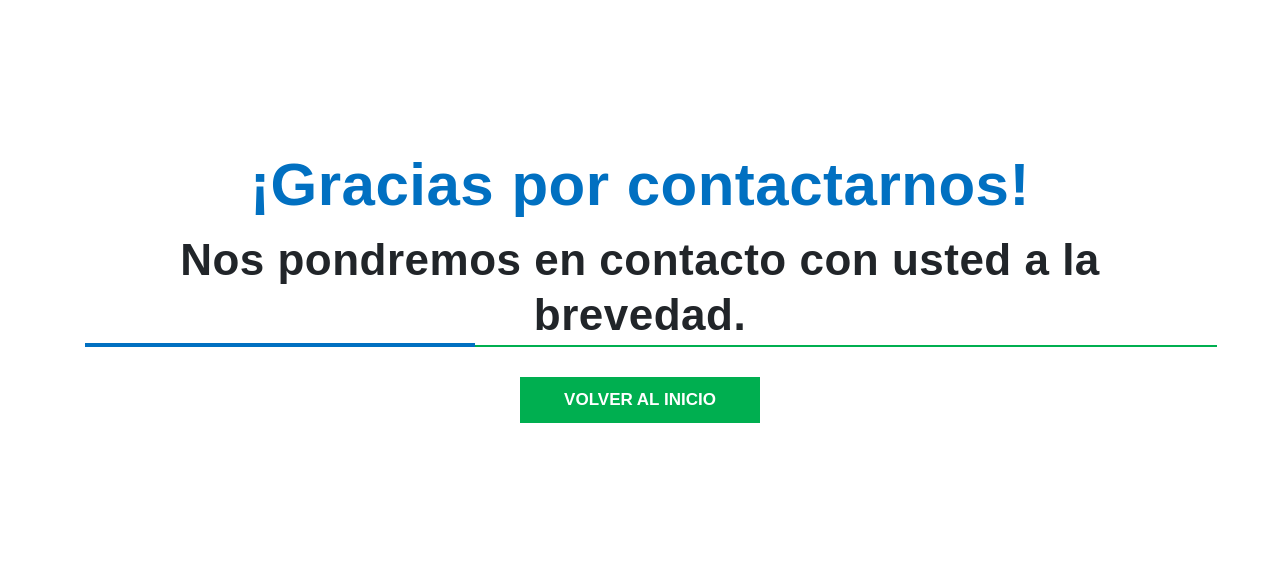
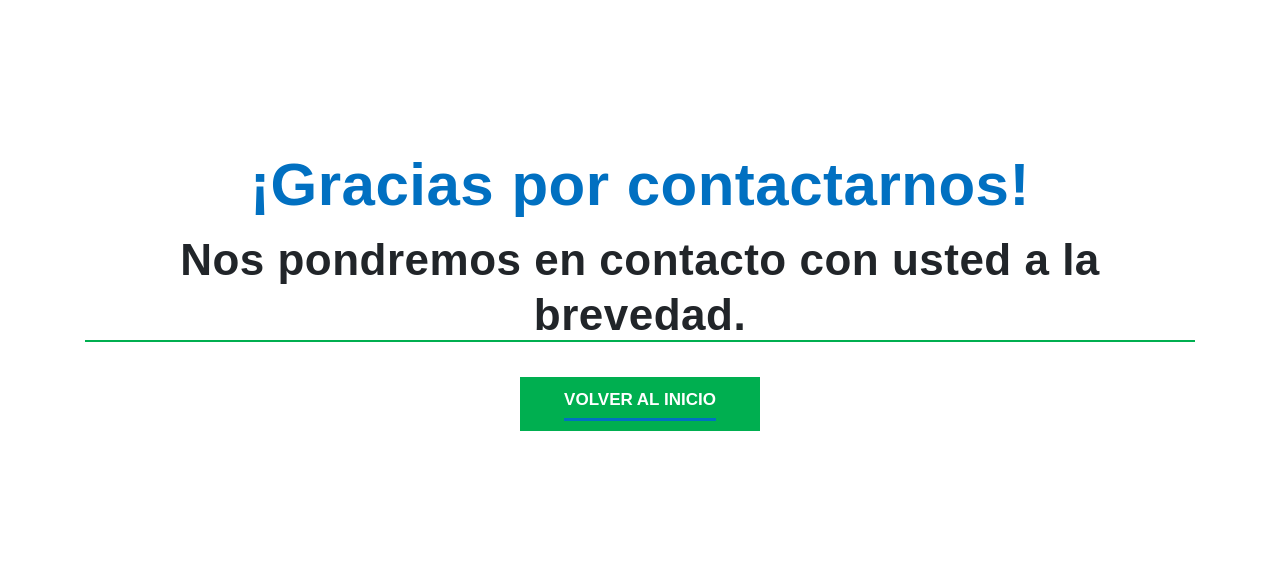
Before and after one commit to lucasgarcia85/oilcombustibles, a website: page thank-you.html in a window 1280 px wide. Shown: the part 104-666 px from the top of the page. Drawn offline with nearby package versions, Linux system fonts and the light colour scheme.

Commit message:
fix titulos h2

```diff
--- a/assets/styles/scss/_globals.scss
+++ b/assets/styles/scss/_globals.scss
@@ -110,38 +110,30 @@ strong {
 section {
     padding: 2rem 0;
 
-    h2{
-       padding-bottom: 5px;
+
+    h2 {
+        padding-bottom: 5px;
         position: relative;
 
-    &:after {
+        &::before {
             content: "";
             position: absolute;
-            left: 2%; /* Centra el borde en el 80% del ancho */
-            bottom: 0;
-            width: 100%; /* Ancho del borde */
-            height: 2px; /* Grosor del borde */
-            background-color: $color-green /* Color del borde */
-
-            }
-
-    &:before {
-            content: "";
-            position: absolute;
-            left: 0%; /* Centra el borde en el 80% del ancho */
-            bottom: 0;
-            width: 30%; /* Ancho de los primeros 50px */
-            height: 4px; /* Grosor de los primeros 50px */
-            background-color: $color-main; /* Color de los primeros 50px */
-            // animation: moveLeftToRight 6s infinite;
-            z-index: 1;
-
-            @include media-breakpoint-up(sm) {
-                width: 390px;
-            }
-         }
+            left: 0; /* Alinea el borde con el inicio del texto */
+            bottom: 5px;
+            width: 100%; /* Extiende el borde hasta el 100% del ancho del contenedor */
+            height: 2px; /* Define el grosor del borde */
+            background-color: $color-green; /* Define el color del borde */
+            z-index: -1; /* Asegura que el borde esté detrás del texto */
+        }
     }
 
+    span{
+        padding-bottom: 5px;
+        display: inline-block;
+        width: fit-content;
+        border-bottom: 3px solid $color-main;
+
+    }
 
 }
 
```
Also changed, not shown: index.html (+8 -8 lines), assets/styles/css/main.css, 1 other file.
